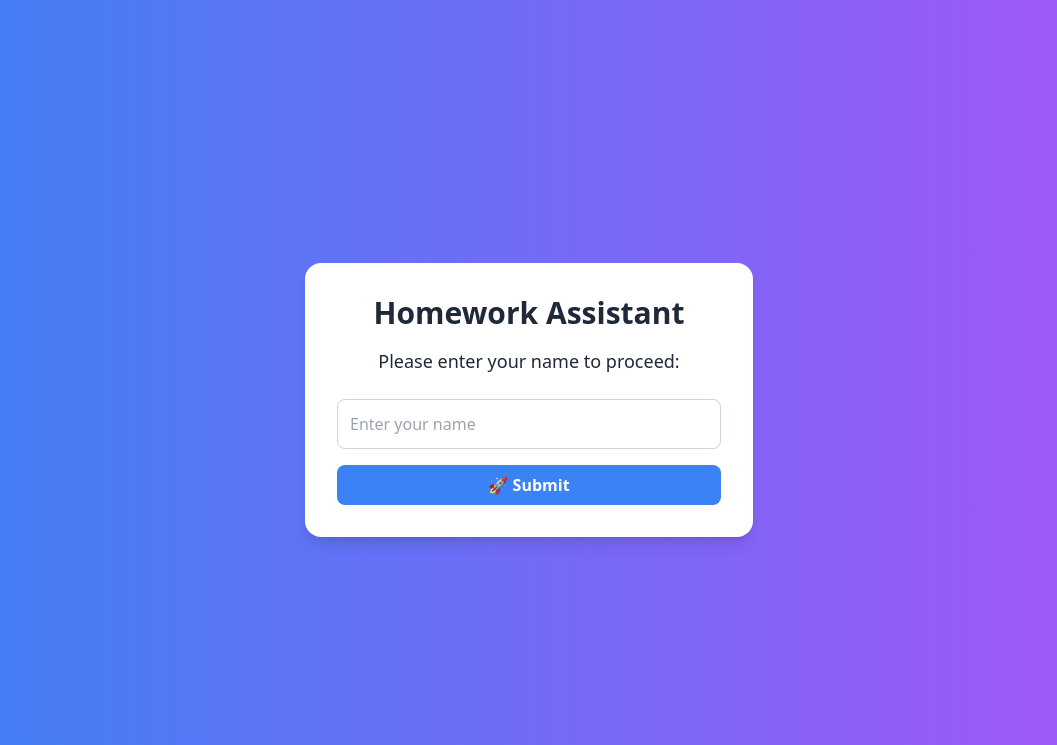
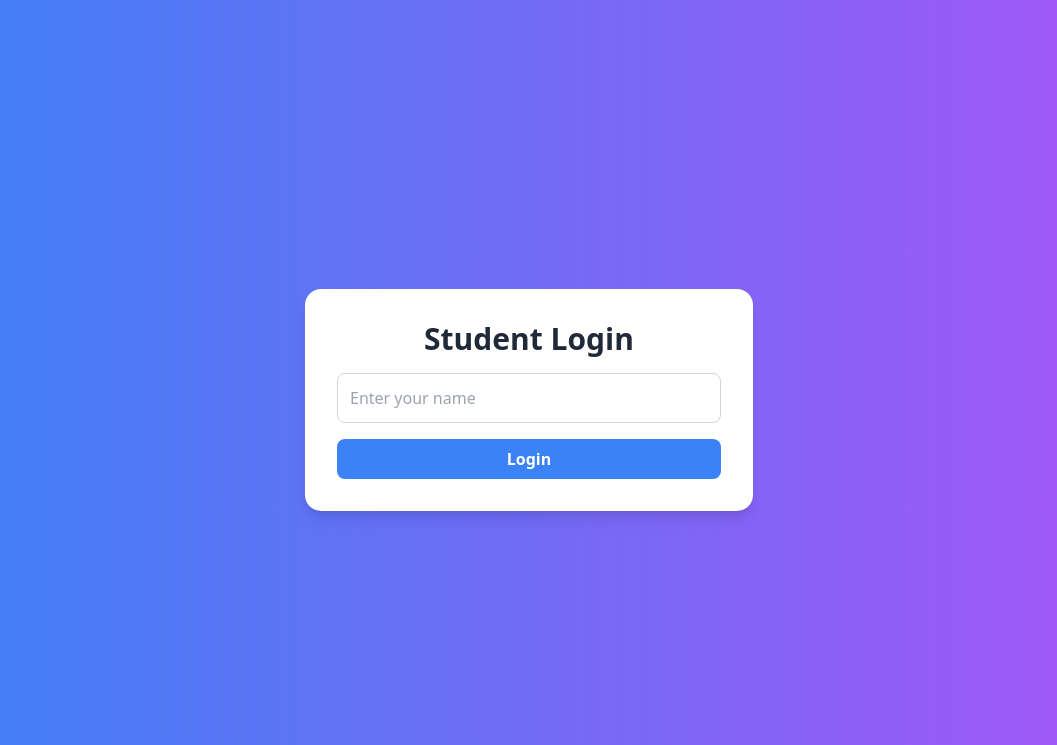
Before and after one commit to ArthurAllilaire/icnoslack, a Flask app: page /studentLogin in a window 1280 px wide. Shown: the top 745 px of the page, without its empty margins (111-1168 px from the left). Run offline with Flask 3, Linux system fonts and the light colour scheme; some libraries are stand-ins or nearby versions.

Commit message:
feat(student can download files)

```diff
--- a/app.py
+++ b/app.py
@@ -1,10 +1,15 @@
-from flask import Flask, render_template, request, redirect, url_for, jsonify
+from flask import Flask, render_template, request, redirect, url_for, jsonify, session, send_from_directory
 import os
 import createAssignment as ca
 import sqlite3
 from ai_func import get_ai_response
 
 app = Flask(__name__)
+app.secret_key = 'your_secret_key'
+
+# Set the upload folder globally
+UPLOAD_FOLDER = 'uploads'
+app.config['UPLOAD_FOLDER'] = UPLOAD_FOLDER
 
 def create_assignment_table() -> bool:
     # Connect to the SQLite database
@@ -81,27 +86,28 @@ def get_assignments():
 def home():
     return render_template('home.html')
 
-@app.route('/studentLogin')
+@app.route('/studentLogin', methods=['GET', 'POST'])
 def studentLogin():
+    if request.method == 'POST':
+        student_name = request.form['studentName']
+        session['student_name'] = student_name
+        return redirect(url_for('student'))
     return render_template('studentLogin.html')
 
 @app.route('/student')
 def student():
-    return render_template('student.html')
+    student_name = session.get('student_name')
+    if not student_name:
+        return redirect(url_for('studentLogin'))
+    assignments = get_assignments()
+    return render_template('student.html', student_name=student_name, assignments=assignments)
 
 @app.route('/studentHelp', methods=['POST'])
 def studentHelp():
-    # get a file called answerFile
-    # get an assignment id
-    # get the right files - upload to the prompt
-    # return that to user as some kind of json
-    # return jsonify({'message': 'Your answer has been submitted!'})
-    # do a second request and store in some database
     question = request.form['question']
     ai_help_level = request.form['aiHelpLevel']
     message = get_ai_response(question, ai_help_level)
     return jsonify({'message': message})
-
 
 @app.route('/teacher')
 def teacher():
@@ -120,9 +126,7 @@ def uploadAssignment():
     assignmentId = str(ca.create_assignment(assignment_name, task_description, ai_help_level))
     ca.create_files
 
-    UPLOAD_FOLDER = 'uploads'  # Set a folder where the uploaded files will be stored
-    os.makedirs(UPLOAD_FOLDER, exist_ok=True)  # Create uploads directory if it doesn't exist
-    app.config['UPLOAD_FOLDER'] = UPLOAD_FOLDER
+    os.makedirs(app.config['UPLOAD_FOLDER'], exist_ok=True)  # Create uploads directory if it doesn't exist
 
     question_file_path = os.path.join(app.config['UPLOAD_FOLDER'], f"{assignmentId}_{question_file.filename}")
     question_file.save(question_file_path)
@@ -142,5 +146,24 @@ def uploadAssignment():
     # Redirect back to the main teacher page
     return redirect(url_for('teacher'))
 
+@app.route('/upload', methods=['POST'])
+def upload():
+    assignment_id = request.form['assignmentId']
+    answer_file = request.files['answerFile']
+
+    answer_folder = os.path.join(app.config['UPLOAD_FOLDER'], 'answers')
+    os.makedirs(answer_folder, exist_ok=True)  # Create answers directory if it doesn't exist
+
+    answer_file_path = os.path.join(answer_folder, f"{assignment_id}_{answer_file.filename}")
+    answer_file.save(answer_file_path)
+
+    # You can add code here to save the answer file information to the database if needed
+
+    return redirect(url_for('student'))
+
+@app.route('/uploads/<path:filename>')
+def uploaded_file(filename):
+    return send_from_directory(app.config['UPLOAD_FOLDER'], filename)
+
 if __name__ == '__main__':
     app.run(debug=True)
--- a/templates/studentLogin.html
+++ b/templates/studentLogin.html
@@ -3,35 +3,21 @@
 <head>
     <meta charset="UTF-8">
     <meta name="viewport" content="width=device-width, initial-scale=1.0">
-    <title>Enter Your Name</title>
+    <title>Student Login</title>
     <script src="https://cdn.tailwindcss.com"></script>
-    <script>
-        function redirectToStudentPage() {
-            var studentName = document.getElementById("studentName").value.trim();
-
-            if (studentName === "") {
-                alert("Please enter your name.");
-                return;
-            }
-
-            window.location.href = "student?name=" + encodeURIComponent(studentName);
-        }
-    </script>
 </head>
 <body class="flex items-center justify-center min-h-screen bg-gradient-to-r from-blue-500 to-purple-500 text-white">
 
     <div class="bg-white text-gray-800 p-8 rounded-2xl shadow-lg w-full max-w-md text-center">
-        <h1 class="text-3xl font-bold mb-4">Homework Assistant</h1>
-        <p class="text-lg mb-6">Please enter your name to proceed:</p>
-
-        <input type="text" id="studentName"
-               class="w-full p-3 border border-gray-300 rounded-lg focus:ring-2 focus:ring-blue-500 focus:outline-none"
-               placeholder="Enter your name" required>
-
-        <button onclick="redirectToStudentPage()"
-                class="mt-4 w-full bg-blue-500 hover:bg-blue-600 text-white font-semibold py-2 px-4 rounded-lg transition duration-300">
-            🚀 Submit
-        </button>
+        <h1 class="text-3xl font-bold mb-4">Student Login</h1>
+        <form action="{{ url_for('studentLogin') }}" method="POST" class="space-y-4">
+            <input type="text" id="studentName" name="studentName" placeholder="Enter your name" required
+                   class="w-full p-3 border border-gray-300 rounded-lg focus:ring-2 focus:ring-blue-500 focus:outline-none">
+            <button type="submit"
+                    class="w-full bg-blue-500 hover:bg-blue-600 text-white font-semibold py-2 px-4 rounded-lg transition duration-300">
+                Login
+            </button>
+        </form>
     </div>
 
 </body>
--- a/templates/teacher.html
+++ b/templates/teacher.html
@@ -49,11 +49,11 @@
                 <div class="p-4 bg-gray-100 rounded-lg shadow-md">
                     <h3 class="text-lg font-bold text-gray-800">Assignment {{ loop.index }}: {{ assignment.name }}</h3>
                     <p class="text-gray-600">📄 Task Description: {{ assignment.taskDescription }}</p>
-                    <p class="text-gray-600">📂 Question File: <a href="#" class="text-blue-500 underline">{{ assignment.questionFile }}</a></p>
-                    <p class="text-gray-600">📑 Markscheme File: <a href="#" class="text-blue-500 underline">{{ assignment.markschemeFile }}</a></p>
+                    <p class="text-gray-600">📂 Question File: <a href="{{ url_for('uploaded_file', filename=assignment.questionFile.split('/')[-1]) }}" class="text-blue-500 underline">{{ assignment.questionFile }}</a></p>
+                    <p class="text-gray-600">📑 Markscheme File: <a href="{{ url_for('uploaded_file', filename=assignment.markschemeFile.split('/')[-1]) }}" class="text-blue-500 underline">{{ assignment.markschemeFile }}</a></p>
                     <p class="text-gray-600">📚 Resource Files:
                         {% for file in assignment.resourceFiles %}
-                            <a href="#" class="text-blue-500 underline">{{ file }}</a>{% if not loop.last %}, {% endif %}
+                            <a href="{{ url_for('uploaded_file', filename=file.split('/')[-1]) }}" class="text-blue-500 underline">{{ file }}</a>{% if not loop.last %}, {% endif %}
                         {% endfor %}
                     </p>
                     <p class="text-gray-600">🤖 AI Help Level: <span class="font-semibold">{{ assignment.aiHelpLevel }}</span></p>
```
Also changed, not shown: templates/student.html (+31 -15 lines).
